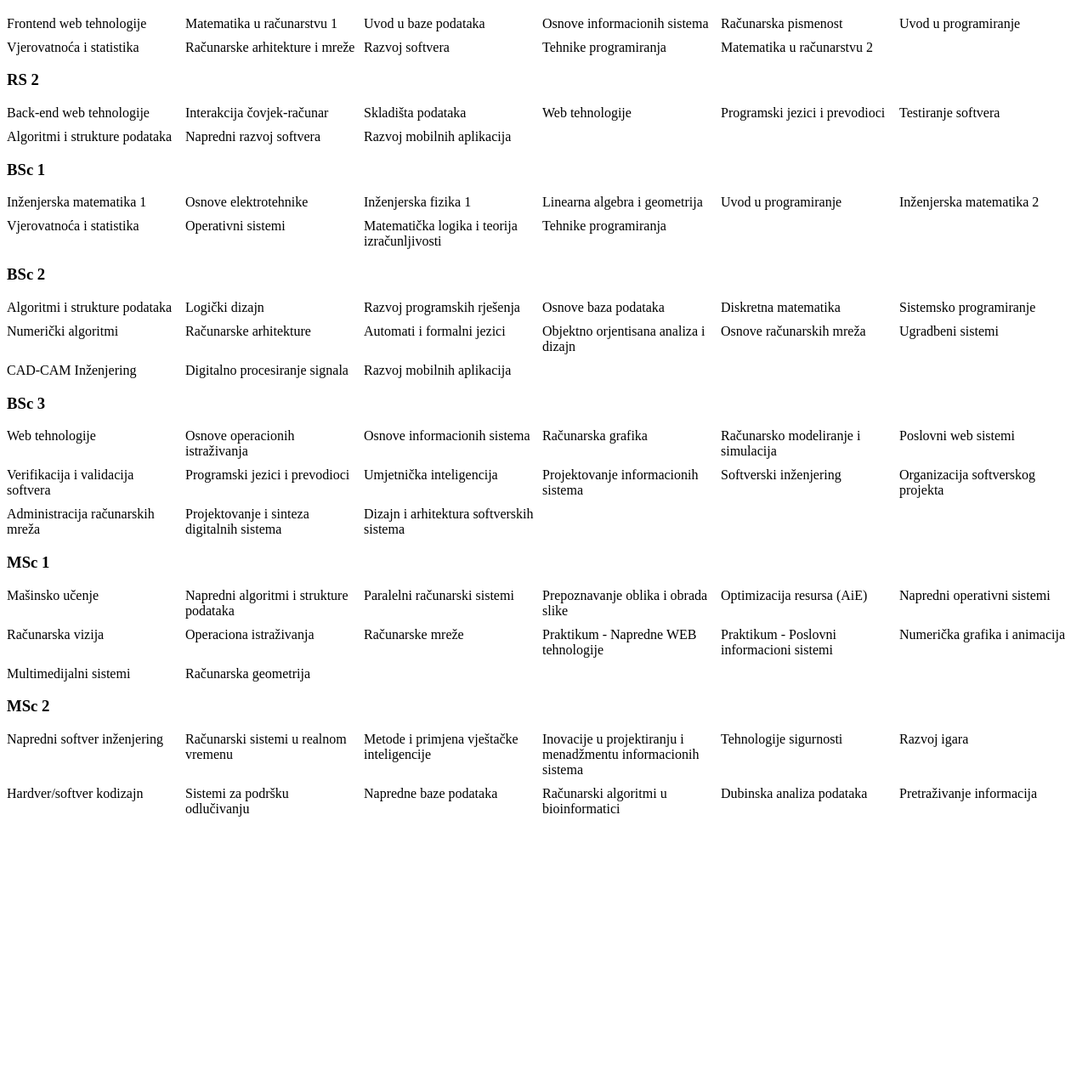
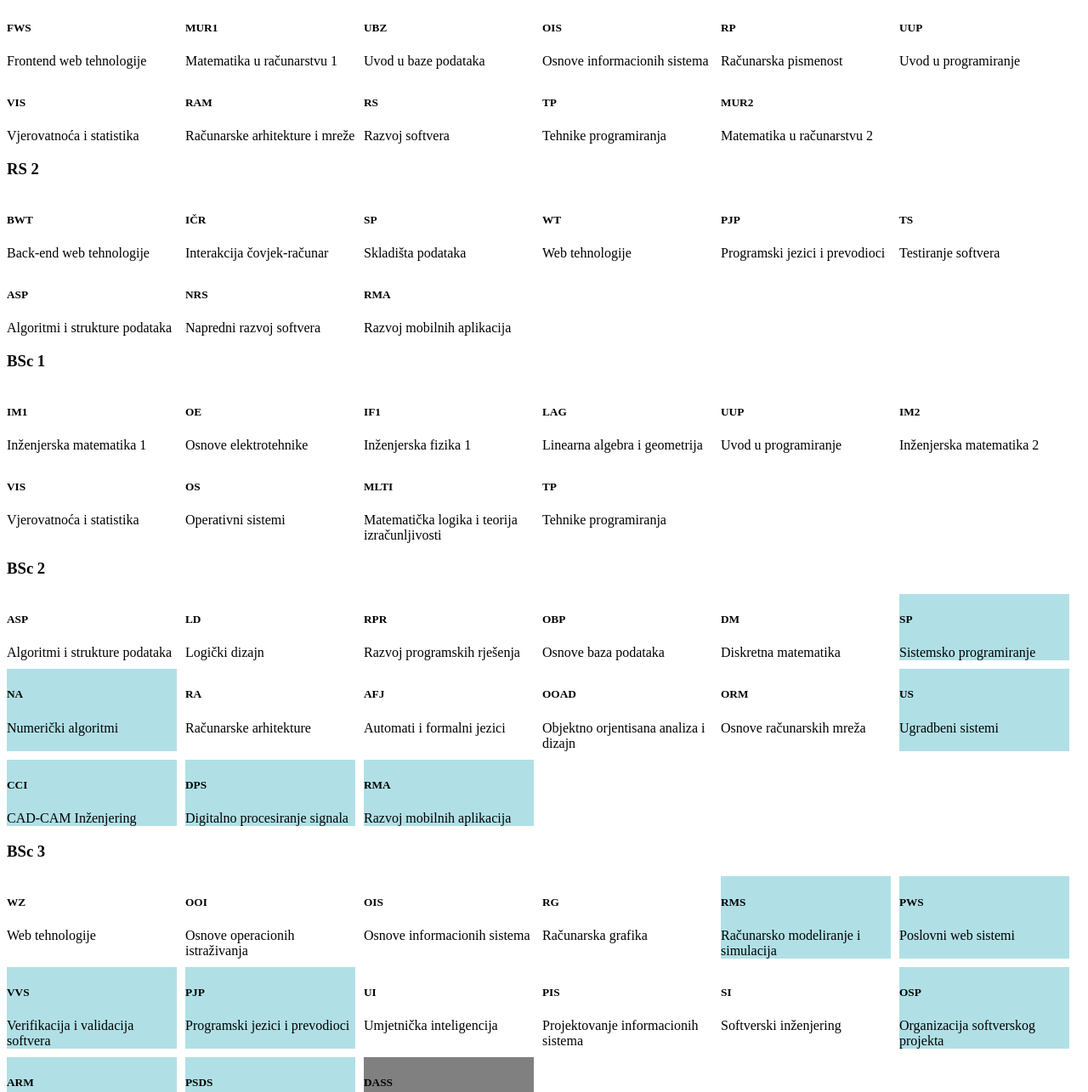
Before and after one commit to jromano17/attendanceApp, a plain HTML site: page html/predmet.html in a window 1280 px wide. Shown: the part 193-1478 px from the top of the page at 85% size. Before the commit the page ends 1162 px from the top, so only its background shows below. Drawn offline with Linux system fonts and the light colour scheme; files whose address does not match are found by name.

Commit message:
boje i ikone

```diff
--- a/css/predmet.css
+++ b/css/predmet.css
@@ -1,7 +1,8 @@
 #meni > ul > li{
     display: inline-block;
-    margin: 1em 5em 0 1em;
+    margin: 0 5em 0 0;
     vertical-align: top;
+    align-content: center;
 }
 .rs_1, .rs_2, .bsc_1, .bsc_2, .bsc_3, .msc_1, .msc_2{
     display:grid;
@@ -15,3 +16,9 @@
     top: 0;
     background-color:darkturquoise;
   }
+.izborni{
+    background-color: powderblue;
+}
+.ne_ide{
+    background-color: grey;
+}
--- a/html/predmet.html
+++ b/html/predmet.html
@@ -85,121 +85,121 @@
 
         <h3 id="rs_1">RS 1</h3>
         <div class="rs_1">
-            <div>Frontend web tehnologije</div>
-            <div>Matematika u računarstvu 1</div>
-            <div>Uvod u baze podataka</div>
-            <div>Osnove informacionih sistema</div>
-            <div>Računarska pismenost</div>
-            <div>Uvod u programiranje</div>
-            <div>Vjerovatnoća i statistika</div>
-            <div>Računarske arhitekture i mreže</div>
-            <div>Razvoj softvera</div>
-            <div>Tehnike programiranja</div>
-            <div>Matematika u računarstvu 2</div>
+            <div><h5>FWS</h5>Frontend web tehnologije</div>
+            <div><h5>MUR1</h5>Matematika u računarstvu 1</div>
+            <div><h5>UBZ</h5>Uvod u baze podataka</div>
+            <div><h5>OIS</h5>Osnove informacionih sistema</div>
+            <div><h5>RP</h5>Računarska pismenost</div>
+            <div><h5>UUP</h5>Uvod u programiranje</div>
+            <div><h5>VIS</h5>Vjerovatnoća i statistika</div>
+            <div><h5>RAM</h5>Računarske arhitekture i mreže</div>
+            <div><h5>RS</h5>Razvoj softvera</div>
+            <div><h5>TP</h5>Tehnike programiranja</div>
+            <div><h5>MUR2</h5>Matematika u računarstvu 2</div>
         </div>
 
         <h3 id="rs_2">RS 2</h3>
         <div class="rs_2">
-            <div>Back-end web tehnologije</div>
-            <div>Interakcija čovjek-računar</div>
-            <div>Skladišta podataka</div>
-            <div>Web tehnologije</div>
-            <div>Programski jezici i prevodioci</div>
-            <div>Testiranje softvera</div>
-            <div>Algoritmi i strukture podataka</div>
-            <div>Napredni razvoj softvera</div>
-            <div>Razvoj mobilnih aplikacija</div>
+            <div><h5>BWT</h5>Back-end web tehnologije</div>
+            <div><h5>IČR</h5>Interakcija čovjek-računar</div>
+            <div><h5>SP</h5>Skladišta podataka</div>
+            <div><h5>WT</h5>Web tehnologije</div>
+            <div><h5>PJP</h5>Programski jezici i prevodioci</div>
+            <div><h5>TS</h5>Testiranje softvera</div>
+            <div><h5>ASP</h5>Algoritmi i strukture podataka</div>
+            <div><h5>NRS</h5>Napredni razvoj softvera</div>
+            <div><h5>RMA</h5>Razvoj mobilnih aplikacija</div>
         </div>
 
 
         <h3 id="bsc_1">BSc 1</h3>
         <div class="bsc_1">
-            <div>Inženjerska matematika 1</div>
-            <div>Osnove elektrotehnike</div>
-            <div>Inženjerska fizika 1</div>
-            <div>Linearna algebra i geometrija</div>
-            <div>Uvod u programiranje</div>
-            <div>Inženjerska matematika 2</div>
-            <div>Vjerovatnoća i statistika</div>
-            <div>Operativni sistemi</div>
-            <div>Matematička logika i teorija izračunljivosti</div>
-            <div>Tehnike programiranja</div>
+            <div><h5>IM1</h5>Inženjerska matematika 1</div>
+            <div><h5>OE</h5>Osnove elektrotehnike</div>
+            <div><h5>IF1</h5>Inženjerska fizika 1</div>
+            <div><h5>LAG</h5>Linearna algebra i geometrija</div>
+            <div><h5>UUP</h5>Uvod u programiranje</div>
+            <div><h5>IM2</h5>Inženjerska matematika 2</div>
+            <div><h5>VIS</h5>Vjerovatnoća i statistika</div>
+            <div><h5>OS</h5>Operativni sistemi</div>
+            <div><h5>MLTI</h5>Matematička logika i teorija izračunljivosti</div>
+            <div><h5>TP</h5>Tehnike programiranja</div>
         </div>
 
 
         <h3 id="bsc_2">BSc 2</h3>
         <div class="bsc_2">
-            <div>Algoritmi i strukture podataka</div>
-            <div>Logički dizajn</div>
-            <div>Razvoj programskih rješenja</div>
-            <div>Osnove baza podataka</div>
-            <div>Diskretna matematika</div>
-            <div>Sistemsko programiranje</div>
-            <div>Numerički algoritmi</div>
-            <div>Računarske arhitekture</div>
-            <div>Automati i formalni jezici</div>
-            <div>Objektno orjentisana analiza i dizajn</div>
-            <div>Osnove računarskih mreža</div>
-            <div>Ugradbeni sistemi</div>
-            <div>CAD-CAM Inženjering</div>
-            <div>Digitalno procesiranje signala</div>
-            <div>Razvoj mobilnih aplikacija</div>
+            <div><h5>ASP</h5>Algoritmi i strukture podataka</div>
+            <div><h5>LD</h5>Logički dizajn</div>
+            <div><h5>RPR</h5>Razvoj programskih rješenja</div>
+            <div><h5>OBP</h5>Osnove baza podataka</div>
+            <div><h5>DM</h5>Diskretna matematika</div>
+            <div class="izborni"><h5>SP</h5>Sistemsko programiranje</div>
+            <div class="izborni"><h5>NA</h5>Numerički algoritmi</div>
+            <div><h5>RA</h5>Računarske arhitekture</div>
+            <div><h5>AFJ</h5>Automati i formalni jezici</div>
+            <div><h5>OOAD</h5>Objektno orjentisana analiza i dizajn</div>
+            <div><h5>ORM</h5>Osnove računarskih mreža</div>
+            <div class="izborni"><h5>US</h5>Ugradbeni sistemi</div>
+            <div class="izborni"><h5>CCI</h5>CAD-CAM Inženjering</div>
+            <div class="izborni"><h5>DPS</h5>Digitalno procesiranje signala</div>
+            <div class="izborni"><h5>RMA</h5>Razvoj mobilnih aplikacija</div>
         </div>
 
 
         <h3 id="bsc_3">BSc 3</h3>
         <div class="bsc_3">
-            <div>Web tehnologije</div>
-            <div>Osnove operacionih istraživanja</div>
-            <div>Osnove informacionih sistema</div>
-            <div>Računarska grafika</div>
-            <div>Računarsko modeliranje i simulacija</div>
-            <div>Poslovni web sistemi</div>
-            <div>Verifikacija i validacija softvera</div>
-            <div>Programski jezici i prevodioci</div>
-            <div>Umjetnička inteligencija</div>
-            <div>Projektovanje informacionih sistema</div>
-            <div>Softverski inženjering</div>
-            <div>Organizacija softverskog projekta</div>
-            <div>Administracija računarskih mreža</div>
-            <div>Projektovanje i sinteza digitalnih sistema</div>
-            <div>Dizajn i arhitektura softverskih sistema</div>
+            <div><h5>WZ</h5>Web tehnologije</div>
+            <div><h5>OOI</h5>Osnove operacionih istraživanja</div>
+            <div><h5>OIS</h5>Osnove informacionih sistema</div>
+            <div><h5>RG</h5>Računarska grafika</div>
+            <div class="izborni"><h5>RMS</h5>Računarsko modeliranje i simulacija</div>
+            <div class="izborni"><h5>PWS</h5>Poslovni web sistemi</div>
+            <div class="izborni"><h5>VVS</h5>Verifikacija i validacija softvera</div>
+            <div class="izborni"><h5>PJP</h5>Programski jezici i prevodioci</div>
+            <div><h5>UI</h5>Umjetnička inteligencija</div>
+            <div><h5>PIS</h5>Projektovanje informacionih sistema</div>
+            <div><h5>SI</h5>Softverski inženjering</div>
+            <div class="izborni"><h5>OSP</h5>Organizacija softverskog projekta</div>
+            <div class="izborni"><h5>ARM</h5>Administracija računarskih mreža</div>
+            <div class="izborni"><h5>PSDS</h5>Projektovanje i sinteza digitalnih sistema</div>
+            <div class="ne_ide"><h5>DASS</h5>Dizajn i arhitektura softverskih sistema</div>
         </div>
 
 
         <h3 id="msc_1">MSc 1</h3>
         <div class="msc_1">
-            <div>Mašinsko učenje </div>
-            <div>Napredni algoritmi i strukture podataka</div>
-            <div>Paralelni računarski sistemi</div>
-            <div>Prepoznavanje oblika i obrada slike </div>
-            <div>Optimizacija resursa (AiE)</div>
-            <div>Napredni operativni sistemi </div>
-            <div>Računarska vizija</div>
-            <div>Operaciona istraživanja</div>
-            <div>Računarske mreže</div>
-            <div>Praktikum - Napredne WEB tehnologije</div>
-            <div>Praktikum - Poslovni informacioni sistemi</div>
-            <div>Numerička grafika i animacija</div>
-            <div>Multimedijalni sistemi</div>
-            <div>Računarska geometrija</div>
+            <div><h5>MU</h5>Mašinsko učenje </div>
+            <div><h5>NASP</h5>Napredni algoritmi i strukture podataka</div>
+            <div><h5>PRS</h5>Paralelni računarski sistemi</div>
+            <div class="izborni"><h5>POOS</h5>Prepoznavanje oblika i obrada slike </div>
+            <div class="izborni"><h5>ORAIE</h5>Optimizacija resursa (AiE)</div>
+            <div class="izborni"><h5>NOS</h5>Napredni operativni sistemi </div>
+            <div class="izborni"><h5>RV</h5>Računarska vizija</div>
+            <div><h5>OI</h5>Operaciona istraživanja</div>
+            <div><h5>RM</h5>Računarske mreže</div>
+            <div><h5>PNWT</h5>Praktikum - Napredne WEB tehnologije</div>
+            <div class="izborni"><h5>PPIS</h5>Praktikum - Poslovni informacioni sistemi</div>
+            <div class="izborni"><h5>NGA</h5>Numerička grafika i animacija</div>
+            <div class="izborni"><h5>MS</h5>Multimedijalni sistemi</div>
+            <div class="izborni"><h5>RG</h5>Računarska geometrija</div>
         </div>
 
 
         <h3 id="msc_2">MSc 2</h3>
         <div class="msc_2">
-            <div>Napredni softver inženjering</div>
-            <div>Računarski sistemi u realnom vremenu</div>
-            <div>Metode i primjena vještačke inteligencije</div>
-            <div>Inovacije u projektiranju i menadžmentu informacionih sistema</div>
-            <div>Tehnologije sigurnosti</div>
-            <div>Razvoj igara</div>
-            <div>Hardver/softver kodizajn</div>
-            <div>Sistemi za podršku odlučivanju</div>
-            <div>Napredne baze podataka</div>
-            <div>Računarski algoritmi u bioinformatici</div>
-            <div>Dubinska analiza podataka</div>
-            <div>Pretraživanje informacija</div>
+            <div><h5>NSI</h5>Napredni softver inženjering</div>
+            <div><h5>RSRV</h5>Računarski sistemi u realnom vremenu</div>
+            <div><h5>MPVI</h5>Metode i primjena vještačke inteligencije</div>
+            <div class="izborni"><h5>IPMIS</h5>Inovacije u projektiranju i menadžmentu informacionih sistema</div>
+            <div class="izborni"><h5>TS</h5>Tehnologije sigurnosti</div>
+            <div class="izborni"><h5>RI</h5>Razvoj igara</div>
+            <div class="izborni"><h5>HSK</h5>Hardver/softver kodizajn</div>
+            <div><h5>SPO</h5>Sistemi za podršku odlučivanju</div>
+            <div><h5>NBP</h5>Napredne baze podataka</div>
+            <div class="izborni"><h5>RAB</h5>Računarski algoritmi u bioinformatici</div>
+            <div class="izborni"><h5>DAP</h5>Dubinska analiza podataka</div>
+            <div class="izborni"><h5>PI</h5>Pretraživanje informacija</div>
         </div>
 
 
```
